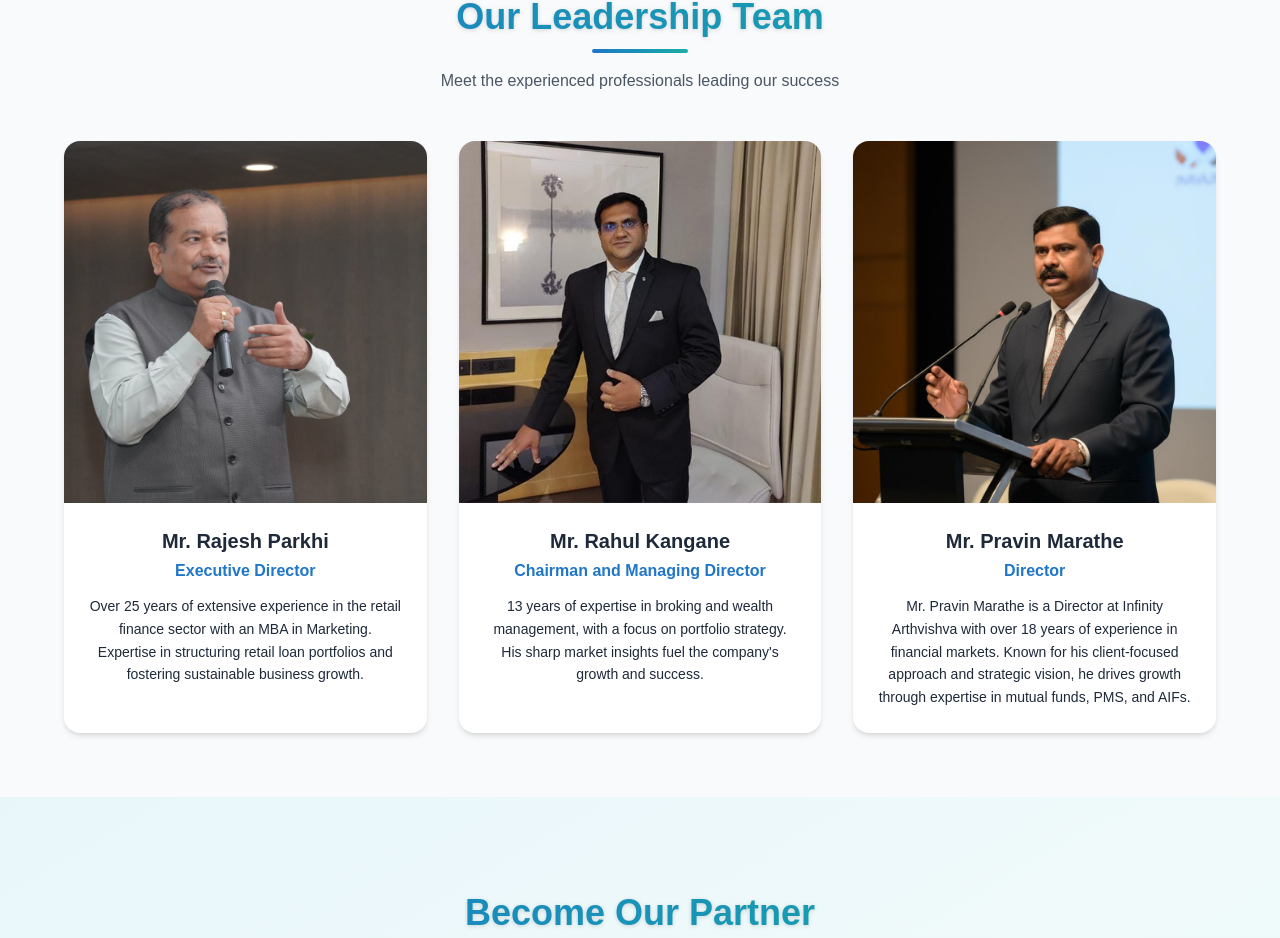
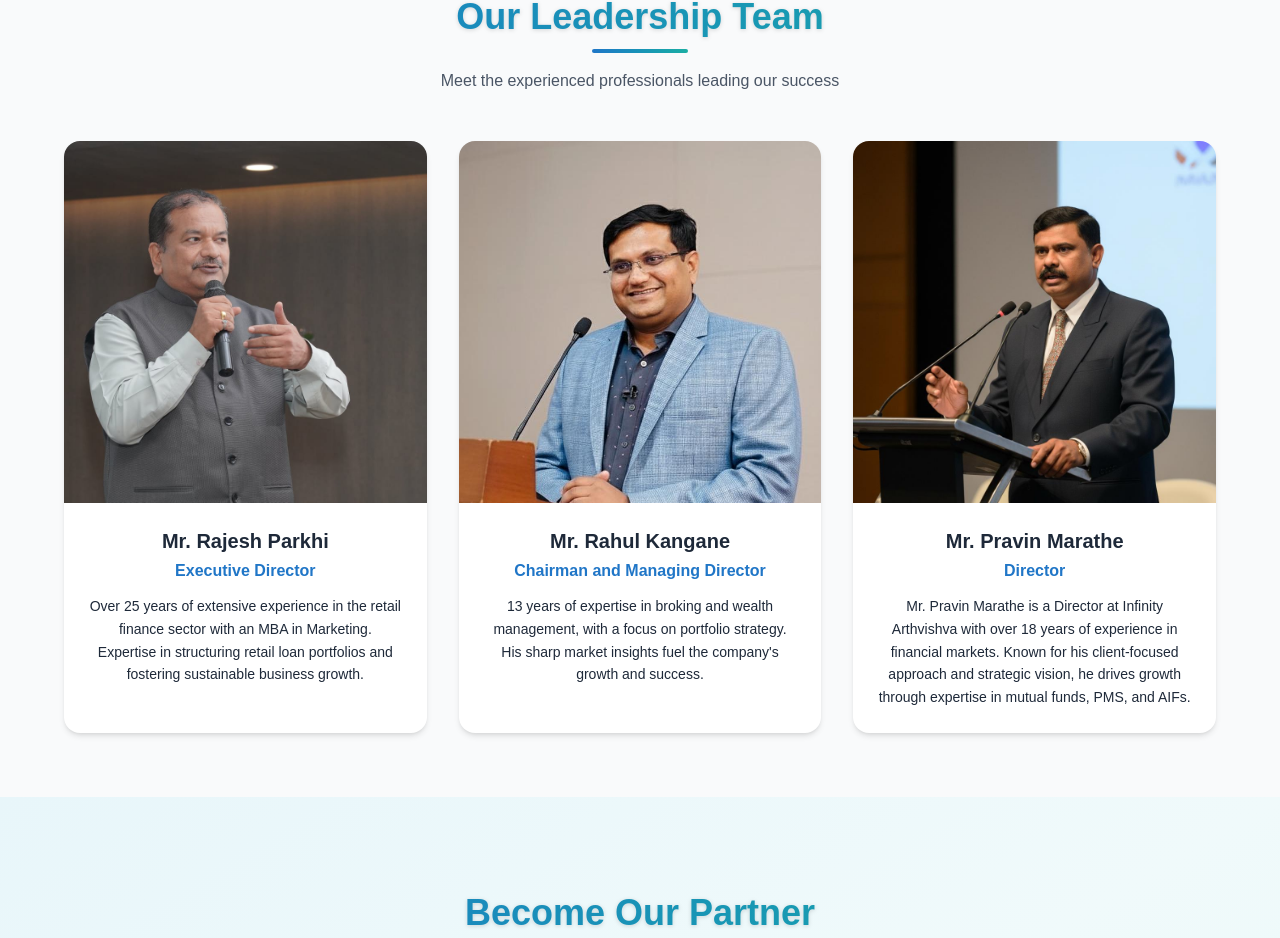
Before and after one commit to dipali1428/real-estate-web-portal, a Next.js app: page / in a window 1280 px wide. Shown: the part 2737-3675 px from the top of the page. Built offline with nearby package versions, Linux system fonts and the light colour scheme.

Commit message:
changed leadership photo

```diff
--- a/app/component/LeaderShipSection.tsx
+++ b/app/component/LeaderShipSection.tsx
@@ -11,7 +11,7 @@ const LeadershipSection = () => {
       name: "Mr. Rahul Kangane",
       title: "Chairman and Managing Director",
       description: "13 years of expertise in broking and wealth management, with a focus on portfolio strategy. His sharp market insights fuel the company's growth and success.",
-      image: "Img2.jpeg"
+      image: "rahulsir.jpeg"
     },
     {
       name: "Mr. Pravin Marathe",
```
Also changed, not shown: public/rahulsir.jpeg (added).
